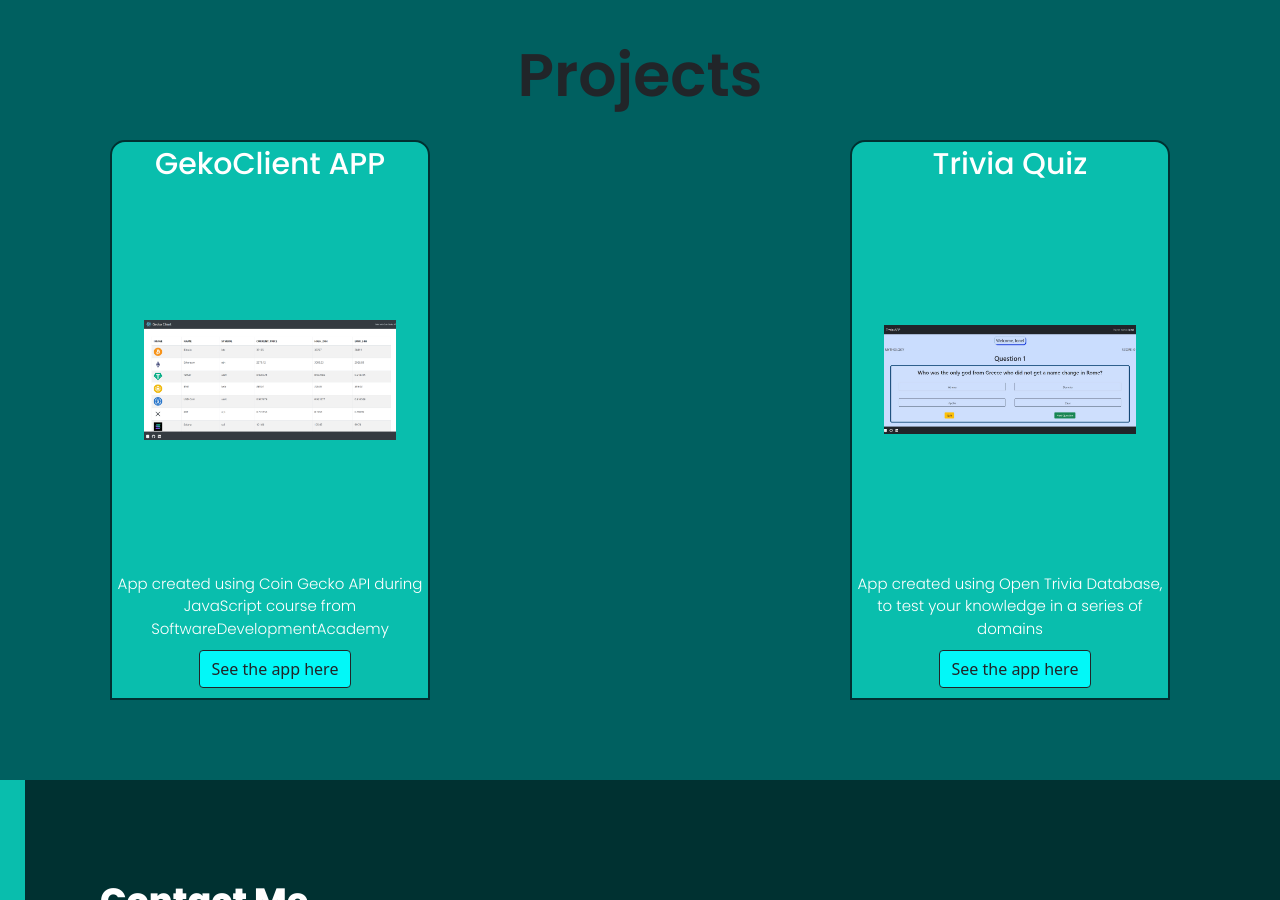
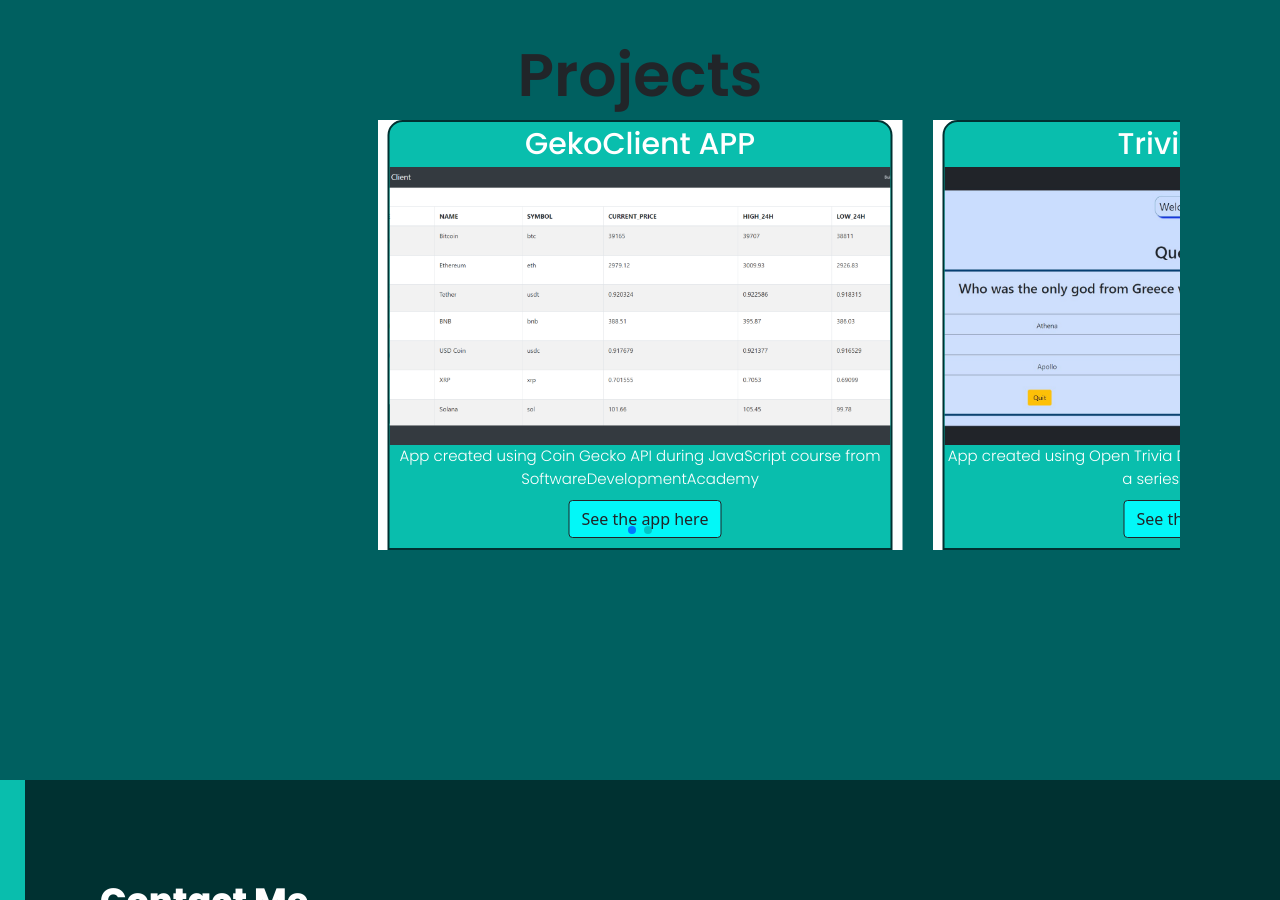
Before and after one commit to AvramIonel/portofolio_aif, a React (Create React App) app: page / in a window 1280 px wide. Shown: the part 1620-2520 px from the top of the page. Built offline with nearby package versions, Linux system fonts and the light colour scheme; a web font is replaced by a local one.

Commit message:
Added Swiper and work on media screen

```diff
--- a/package.json
+++ b/package.json
@@ -19,6 +19,7 @@
     "react-dom": "^18.0.0",
     "react-scripts": "5.0.0",
     "react-typical": "^0.1.3",
+    "swiper": "^8.1.4",
     "web-vitals": "^2.1.4"
   },
   "scripts": {
--- a/src/PortofolioContainer/AboutMe/AboutMe.jsx
+++ b/src/PortofolioContainer/AboutMe/AboutMe.jsx
@@ -1,5 +1,5 @@
 import React from "react";
-import techReact from "../../assets/AboutMe/techR.png";
+import techReact from "../../assets/AboutMe/tech.png";
 import "./about.css";
 
 const AboutMe = () => {
--- a/src/PortofolioContainer/AboutMe/about.css
+++ b/src/PortofolioContainer/AboutMe/about.css
@@ -33,3 +33,38 @@
   font-size: 24px;
   font-family: "Poppins Regular";
 }
+@media screen and (max-width: 910px) {
+  .a {
+    flex-direction: column;
+    justify-content: center;
+    align-items: center;
+  }
+  .a-right h2 {
+    font-size: 40px;
+    margin: 50px 20px;
+    text-align: center;
+  }
+  .a-description {
+    font-size: 20px;
+    margin: 30px;
+    text-align: center;
+  }
+}
+/* @media screen and (max-width: 910px) {
+  .a {
+    flex-direction: column;
+  }
+}
+@media screen and (max-width: 821px) {
+  .a {
+    flex-direction: column;
+  }
+} */
+@media screen and (max-width: 376px) {
+  .a {
+    flex-direction: column;
+  }
+  .a-left{
+    display: none;
+  }
+}
--- a/src/PortofolioContainer/PersonalProjects/PersonalProjects.jsx
+++ b/src/PortofolioContainer/PersonalProjects/PersonalProjects.jsx
@@ -1,14 +1,49 @@
 import React from "react";
-import { projects } from "../../data";
+// Import Swiper React components
+import { Swiper, SwiperSlide } from "swiper/react";
+import { projects } from "../../data"; // We get the projects from data.js file in src
 import Project from "../Projects/Project";
+// Import Swiper styles
+import "swiper/css";
+import "swiper/css/pagination";
 import "./personalProjects.css";
+
+// import required modules
+import { Pagination } from "swiper";
 
 const PersonalProjects = () => {
   return (
     <div className="pp">
       <div className="pp-title">Projects</div>
       <div className="pp-project">
+        <>
+          <Swiper
+            slidesPerView={2}
+            centeredSlides={true}
+            spaceBetween={30}
+            grabCursor={true}
+            pagination={{
+              clickable: true,
+            }}
+            modules={[Pagination]}
+            className="mySwiper"
+            breakpoints={{
+              306: {
+                slidesPerView: 1,
+                spaceBetween: 20,
+              },
+              768: {
+                slidesPerView: 2,
+                spaceBetween: 20,
+              },
+              1024: {
+                slidesPerView: 2,
+                spaceBetween: 30,
+              },
+            }}
+          >
             {projects.map((item) => (
+              <SwiperSlide>
                 <Project
                   key={item.id}
                   name={item.name}
@@ -16,7 +51,10 @@ const PersonalProjects = () => {
                   link={item.link}
                   description={item.description}
                 />
+              </SwiperSlide>
             ))}
+          </Swiper>
+        </>
       </div>
     </div>
   );
--- a/src/PortofolioContainer/PersonalProjects/personalProjects.css
+++ b/src/PortofolioContainer/PersonalProjects/personalProjects.css
@@ -19,3 +19,23 @@
   justify-content: space-between;
   width: 100%;
 }
+/* .pp-project .mySwiper {
+  background-color: #006060;
+} */
+@media screen and (max-width: 910px) {
+  .pp {
+    padding: 5px 5px;
+  }
+  .pp-title {
+    font-size: 40px;
+  }
+  .pp-project {
+    justify-content: space-evenly;
+    width: 90%;
+  }
+}
+@media screen and (max-width: 376px) {
+  .pp-project {
+    flex-direction: column;
+  }
+}
--- a/src/PortofolioContainer/Projects/project.css
+++ b/src/PortofolioContainer/Projects/project.css
@@ -1,6 +1,6 @@
 .p {
-  width: 25vw;
-  height: 70vh;
+  width: 100%;
+  height: 100%;
   margin: 20px 10px;
   border: 2px solid #003131;
   border-radius: 15px 15px 0px 0px;
@@ -17,8 +17,8 @@
   width: fit-content;
 } */
 .p-img {
-  width: 80%;
-  height: 80%;
+  width: 30%;
+  height: 30%;
   object-fit: contain;
 }
 .p-name {
@@ -35,3 +35,23 @@
   background-color: #02f8f8;
   /* object-fit: cover; */
 }
+@media screen and (max-width: 910px) {
+  .p {
+    width: 70vw;
+    height: 75vh;
+    margin: 15px 5px;
+  }
+}
+@media screen and (max-width: 376px) {
+  .p {
+    width: 80vw;
+    justify-content: center;
+  }
+  .p-name {
+    font-size: 20px;
+  }
+  .p-img{
+    height: 50%;
+    width: 50%;
+  }
+}
--- a/src/index.css
+++ b/src/index.css
@@ -133,3 +133,34 @@ body ::-webkit-scrollbar-thumb {
   transform: translateY(80px);
   transition: all 0.8s ease;
 }
+.swiper {
+  width: 100%;
+  height: 100%;
+}
+
+.swiper-slide {
+  text-align: center;
+  font-size: 18px;
+  background: #fff;
+
+  /* Center slide text vertically */
+  display: -webkit-box;
+  display: -ms-flexbox;
+  display: -webkit-flex;
+  display: flex;
+  -webkit-box-pack: center;
+  -ms-flex-pack: center;
+  -webkit-justify-content: center;
+  justify-content: center;
+  -webkit-box-align: center;
+  -ms-flex-align: center;
+  -webkit-align-items: center;
+  align-items: center;
+}
+
+.swiper-slide img {
+  display: block;
+  width: 100%;
+  height: 100%;
+  object-fit: cover;
+}
--- a/src/index.js
+++ b/src/index.js
@@ -1,5 +1,7 @@
 import React from 'react';
 import ReactDOM from 'react-dom';
+// eslint-disable-next-line
+import "swiper/css/bundle";
 import './index.css';
 import "bootstrap/dist/css/bootstrap.min.css";
 import App from './App';
```
Also changed, not shown: src/data.js (+34 -4 lines), 1 other file (tests, documents, lock files or other folders). Lines whose indentation alone changed are shown as unchanged.
